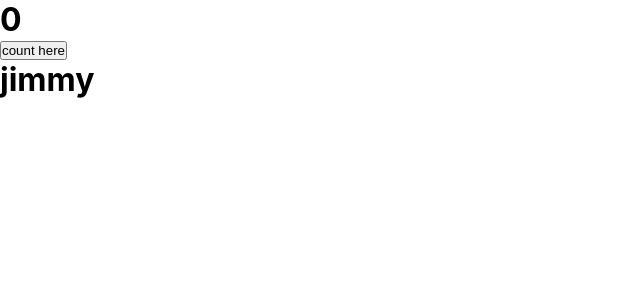
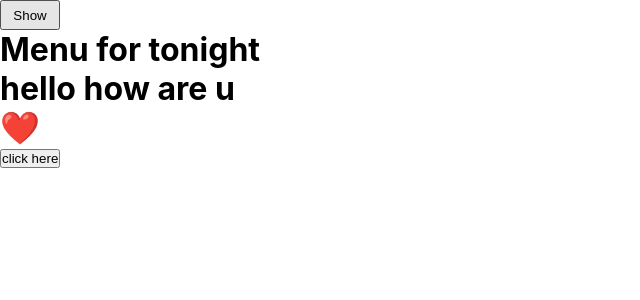
Before and after one commit to jimmy2156/classbasedproject, a React (Create React App) app: page / in a window 1280 px wide. Shown: the top 300 px of the page, without its empty margins (0-640 px from the left). Built offline with nearby package versions, Linux system fonts and the light colour scheme.

Commit message:
render props

```diff
--- a/src/App.css
+++ b/src/App.css
@@ -4,3 +4,19 @@
     box-sizing: border-box;
 
 }
+.button1 {
+    width: 60px;
+    height: 30px
+}
+.show {
+    display: block;
+}
+.none {
+    display: none;
+}
+.show1 {
+    display: block;
+}
+.show2 {
+    display: none;
+}
--- a/src/App.js
+++ b/src/App.js
@@ -2,6 +2,7 @@
 import './App.css';
 
 import React from 'react';
+import Mainrender from './components/Mainrender';
 import Navbar from './components/Navbar';
 
 
@@ -14,9 +15,24 @@ function App() {
 
     <div className="App">
 
-     <Navbar name="jimmy" />
+
+    <Navbar />
+
+
+    <Mainrender render={function(count1) {
+      return (<div>
+        <h1 className={count1 ? "show1" : "show2"}> hello how are u </h1>
+        <h1>{count1 ?  "❤️" : "♡"}</h1>
+
+
+      </div>
+
+      )
+
+    }} />
    </div>
-  )}
+  )
+}
 
 
 export default App;
--- a/src/HOC/withToggle.js
+++ b/src/HOC/withToggle.js
@@ -4,9 +4,9 @@ import { useState } from "react"
 
 const Withtoggle = (WrappedComponent) => {
     function Withtoggle(props) {
-        const [count, setcount] = useState(0)
+        const [count, setcount] = useState(true)
         function toggleon() {
-            setcount(prevState => prevState + 1)
+            setcount(prevState => !prevState)
         }
 
     return (
--- /dev/null
+++ b/src/components/Mainrender.js
@@ -0,0 +1,18 @@
+import { useState } from "react"
+
+
+
+export default function Mainrender(props) {
+    const [count, setcount] = useState(true)
+    function clickIt() {
+        setcount(prevState => !prevState)
+    }
+    return (
+        <div>
+           <div> {props.render(count)}</div>
+
+
+        <button onClick={clickIt}>click here </button>
+        </div>
+    )
+}
--- a/src/components/Navbar.js
+++ b/src/components/Navbar.js
@@ -6,11 +6,9 @@ function Navbar(props) {
    const {count, toggleon} = props
    return (
       <div>
-         <h1>{count}</h1>
-         <button onClick={toggleon}>count here</button>
-         <h1>{props.name}</h1>
-
+        <button onClick={toggleon} className="button1">{count ? "Show" : "Hide"}</button>
+        <h1 className={count ? "show" : "none"}>Menu for tonight</h1>
       </div>
    )
 }
-export default Withtoggle(Navbar)
+export default Withtoggle(Navbar, 6)
```
Also changed, not shown: src/components/Main.js (added, +17 -0 lines).
